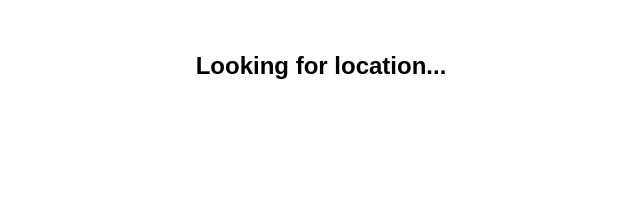
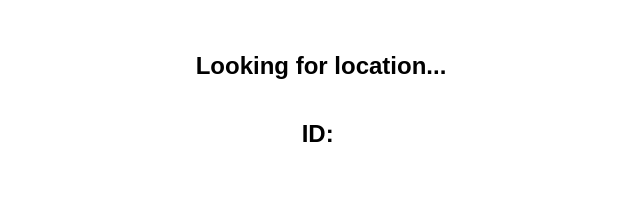
Before and after one commit to ba5eem/phonegps, a React (Create React App) app in the folder client/: page / in a window 1280 px wide. Shown: the top 210 px of the page, without its empty margins (319-959 px from the left). Built offline with nearby package versions, Linux system fonts and the light colour scheme; no server answers.

Commit message:
project update

```diff
--- a/client/src/App.js
+++ b/client/src/App.js
@@ -1,20 +1,34 @@
 import React, { Component } from 'react'
 import './App.css';
 import axios from 'axios';
+
+
+function makeid() {
+      var text = "";
+      var possible = "ABCDEFGHIJKLMNOPQRSTUVWXYZabcdefghijklmnopqrstuvwxyz0123456789";
+
+      for (var i = 0; i < 5; i++)
+        text += possible.charAt(Math.floor(Math.random() * possible.length));
+
+      return text;
+    }
 
 class App extends Component {
   state = {
     lat: 21.436057,
     lon: -157.788867,
-    status: 'Looking for location...'
+    status: 'Looking for location...',
+    name: ''
   }
 
   componentDidMount() {
+    let name = makeid();
     navigator.geolocation.getCurrentPosition(location => {
       this.setState({
         lat: location.coords.latitude,
         lon: location.coords.longitude,
-        status: 'Location found...updating server'
+        status: 'Location found...updating server',
+        name: name
       })
     })
     setInterval(() => {
@@ -24,9 +38,7 @@ class App extends Component {
 
 
   sendPoi = () => {
-    let name = window.location.origin;
-    console.log(this.state);
-    axios.get(`/api/gps/${this.state.lat}/${this.state.lon}/${name}`)
+    axios.get(`/api/gps/${this.state.lat}/${this.state.lon}/${this.state.name}`)
     .then(res=> {
       console.log(res);
     })
@@ -40,6 +52,7 @@ class App extends Component {
     return (
       <div className="App">
         <h2>{this.state.status}</h2>
+        <h2>ID: {this.state.name}</h2>
       </div>
     )
   }
```
